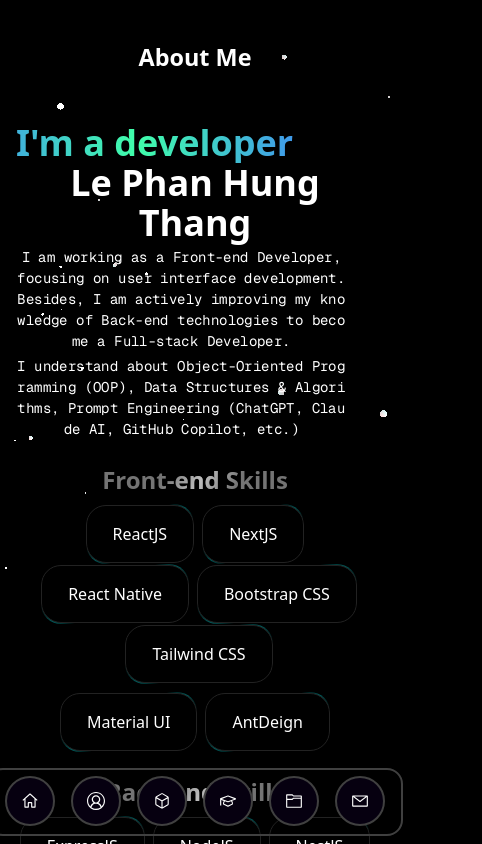
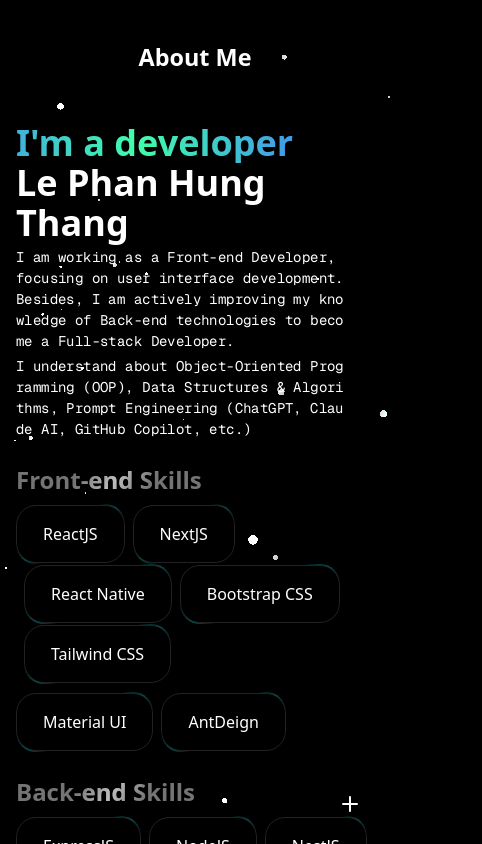
Before and after one commit to lethang2003/Portfolio, a Next.js app: page /about in a window 390 px wide. Shown: the top 844 px of the page, 482 px wide, since content can reach past the window. Built offline with nearby package versions, Linux system fonts and the light colour scheme.

Commit message:
css dock for mobile

```diff
--- a/src/app/about/page.tsx
+++ b/src/app/about/page.tsx
@@ -29,7 +29,7 @@
           {/* Phần này là 2 thành phần nằm ngang nhau */}
           <div className="flex flex-col md:flex-row items-center justify-center gap-6 mt-6 px-4">
             {/* ScrambledText bên trái */}
-            <div className=" text-center md:text-left">
+            <div className="text-left">
               <GradientText
                 colors={["#40ffaa", "#4079ff", "#40ffaa", "#4079ff", "#40ffaa"]}
                 animationSpeed={3}
--- a/src/app/globals.css
+++ b/src/app/globals.css
@@ -126,3 +126,7 @@
     @apply bg-background text-foreground;
   }
 }
+
+html, body {
+  @apply overflow-x-hidden;
+}
--- a/src/components/Dock.tsx
+++ b/src/components/Dock.tsx
@@ -94,7 +94,6 @@
     >
       {Children.map(children, (child) =>
         cloneElement(child as React.ReactElement<any>, { isHovered })
-
       )}
     </motion.div>
   );
@@ -148,6 +147,35 @@
   );
 }
 
+type MobileMenuItemProps = {
+  item: DockItemData;
+  onClose: () => void;
+};
+
+function MobileMenuItem({ item, onClose }: MobileMenuItemProps) {
+  const handleClick = () => {
+    item.onClick();
+    onClose();
+  };
+
+  return (
+    <motion.div
+      initial={{ opacity: 0, scale: 0.8 }}
+      animate={{ opacity: 1, scale: 1 }}
+      exit={{ opacity: 0, scale: 0.8 }}
+      className={`flex items-center justify-center w-12 h-12 rounded-full cursor-pointer hover:bg-white/10 transition-colors ${item.className || ""}`}
+      onClick={handleClick}
+      role="menuitem"
+      tabIndex={0}
+      whileTap={{ scale: 0.9 }}
+    >
+      <div className="flex items-center justify-center w-6 h-6 text-white">
+        {item.icon}
+      </div>
+    </motion.div>
+  );
+}
+
 export default function Dock({
   items,
   className = "",
@@ -160,6 +188,7 @@
 }: DockProps) {
   const mouseX = useMotionValue(Infinity);
   const isHovered = useMotionValue(0);
+  const [isMobileMenuOpen, setIsMobileMenuOpen] = useState(false);
 
   const maxHeight = useMemo(
     () => Math.max(dockHeight, magnification + magnification / 2 + 4),
@@ -168,10 +197,32 @@
   const heightRow = useTransform(isHovered, [0, 1], [panelHeight, maxHeight]);
   const height = useSpring(heightRow, spring);
 
+  const toggleMobileMenu = () => {
+    setIsMobileMenuOpen(!isMobileMenuOpen);
+  };
+
+  const closeMobileMenu = () => {
+    setIsMobileMenuOpen(false);
+  };
+
+  // Close menu when clicking outside
+  useEffect(() => {
+    const handleClickOutside = (event: MouseEvent) => {
+      if (isMobileMenuOpen && !(event.target as Element).closest('.mobile-menu-container')) {
+        closeMobileMenu();
+      }
+    };
+
+    document.addEventListener('click', handleClickOutside);
+    return () => document.removeEventListener('click', handleClickOutside);
+  }, [isMobileMenuOpen]);
+
   return (
+    <>
+      {/* Desktop Dock */}
       <motion.div
         style={{ height, scrollbarWidth: "none" }}
-      className="mx-2 flex max-w-full items-center"
+        className="mx-2 flex max-w-full items-center hidden md:flex"
       >
         <motion.div
           onMouseMove={({ pageX }) => {
@@ -204,5 +255,73 @@
           ))}
         </motion.div>
       </motion.div>
+
+      {/* Mobile Menu */}
+      <div className="md:hidden mobile-menu-container">
+        {/* Mobile Menu Button */}
+        <motion.button
+          onClick={toggleMobileMenu}
+          className="fixed bottom-4 right-4 z-50 w-12 h-12 rounded-full flex items-center justify-center"
+          whileTap={{ scale: 0.95 }}
+          aria-label="Open menu"
+        >
+          <motion.div
+            animate={{ rotate: isMobileMenuOpen ? 45 : 0 }}
+            transition={{ duration: 0.2 }}
+          >
+            <svg
+              width="24"
+              height="24"
+              viewBox="0 0 24 24"
+              fill="none"
+              stroke="currentColor"
+              strokeWidth="2"
+              strokeLinecap="round"
+              strokeLinejoin="round"
+              className="text-white"
+            >
+              <line x1="12" y1="5" x2="12" y2="19"></line>
+              <line x1="5" y1="12" x2="19" y2="12"></line>
+            </svg>
+          </motion.div>
+        </motion.button>
+
+        {/* Mobile Menu Items */}
+        <AnimatePresence>
+          {isMobileMenuOpen && (
+            <motion.div
+              initial={{ opacity: 0, scale: 0.8 }}
+              animate={{ opacity: 1, scale: 1 }}
+              exit={{ opacity: 0, scale: 0.8 }}
+              transition={{ duration: 0.2 }}
+              className="fixed bottom-20 right-4 z-40 flex flex-col gap-2"
+              role="menu"
+              aria-label="Mobile menu"
+            >
+              {items.map((item, index) => (
+                <MobileMenuItem
+                  key={index}
+                  item={item}
+                  onClose={closeMobileMenu}
+                />
+              ))}
+            </motion.div>
+          )}
+        </AnimatePresence>
+
+        {/* Mobile Menu Backdrop */}
+        <AnimatePresence>
+          {isMobileMenuOpen && (
+            <motion.div
+              initial={{ opacity: 0 }}
+              animate={{ opacity: 1 }}
+              exit={{ opacity: 0 }}
+              className="fixed inset-0 z-30 bg-black/20 backdrop-blur-sm"
+              onClick={closeMobileMenu}
+            />
+          )}
+        </AnimatePresence>
+      </div>
+    </>
   );
 }
```
Lines whose indentation alone changed are shown as unchanged.
